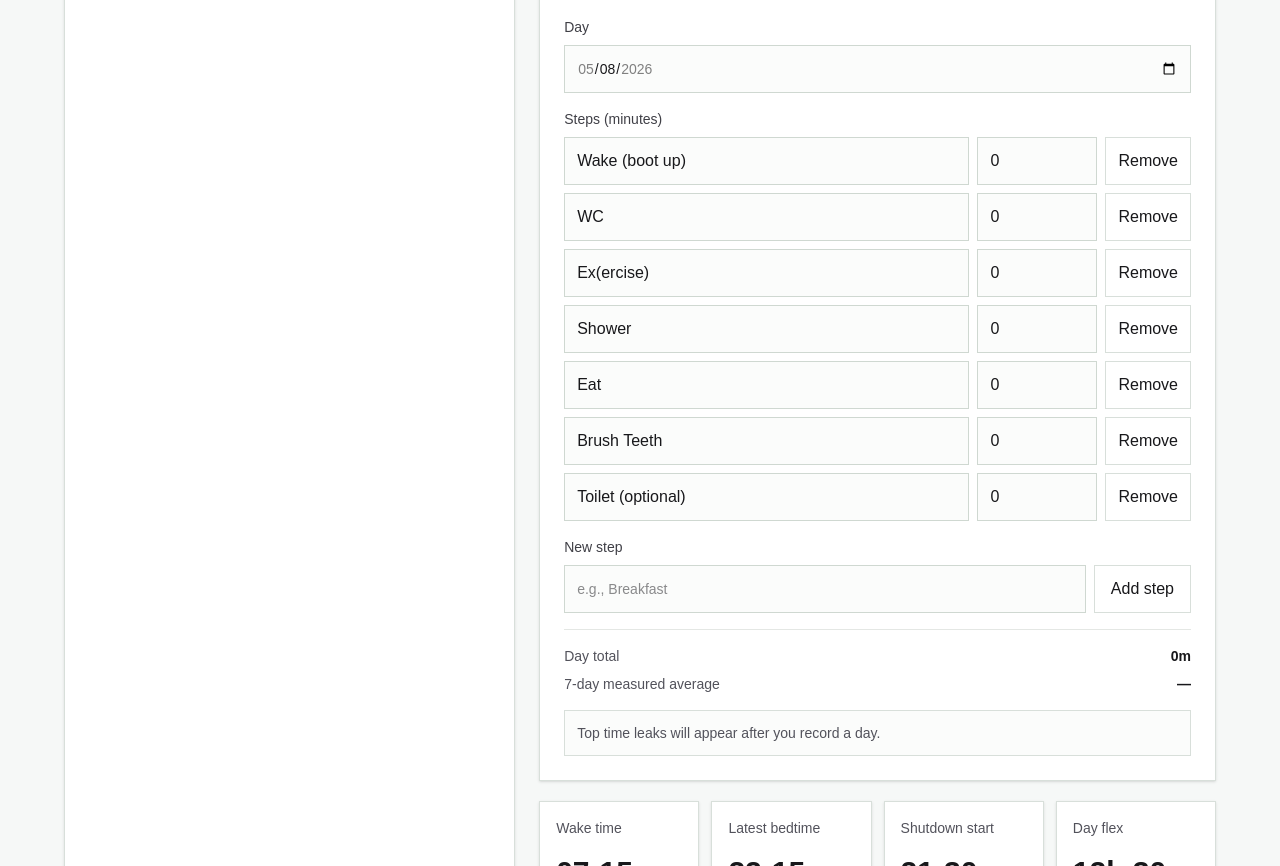
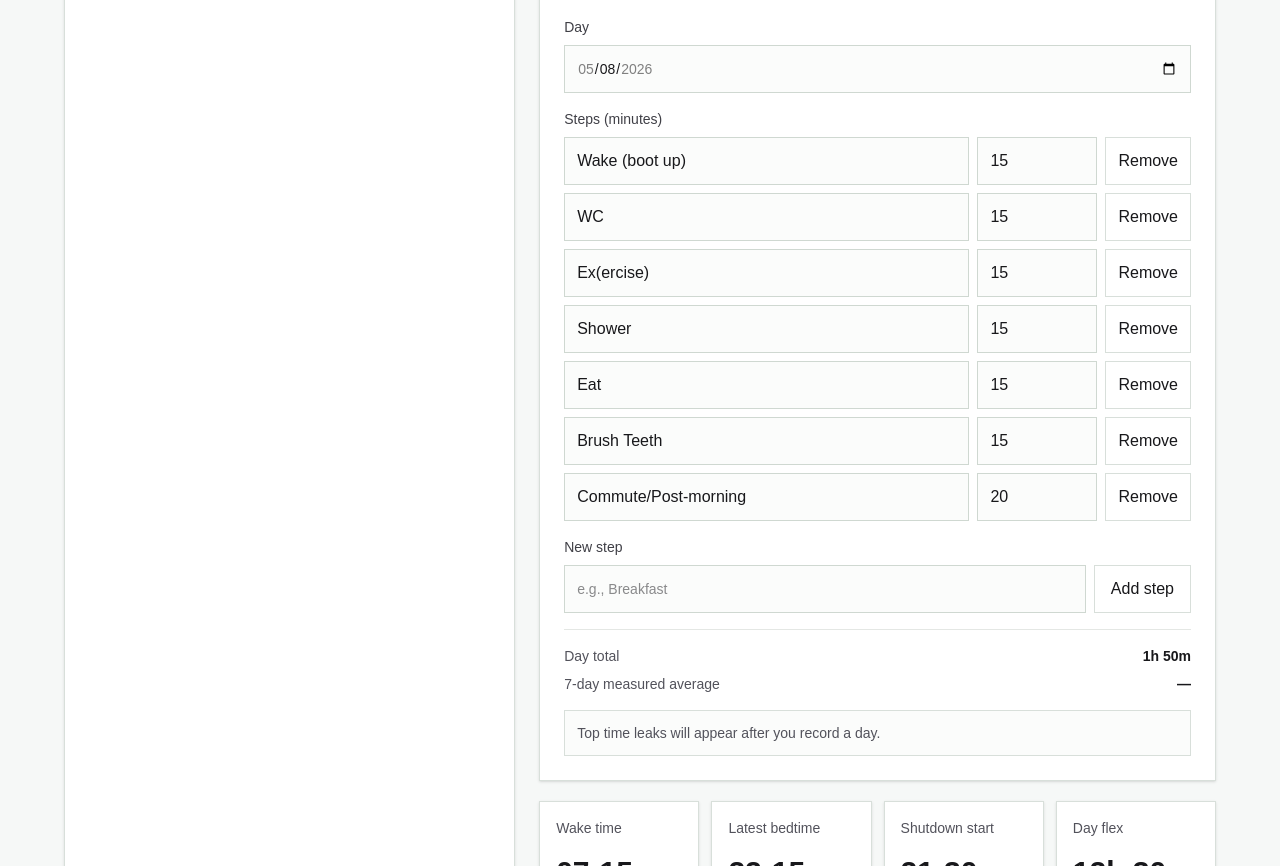
Before and after one commit to mathemage/SleepOps, a Next.js app in the folder sleepops/: page / in a window 1280 px wide. Shown: the part 460-1326 px from the top of the page. Built offline with nearby package versions, Linux system fonts and the light colour scheme.

Commit message:
fix(profiler): Update morning routine defaults #21
Agent-Logs-Url: https://github.com/mathemage/SleepOps/sessions/1b945484-d0a3-4e54-ac7b-f96596239a5c

Co-authored-by: mathemage <3373514+mathemage@users.noreply.github.com>

```diff
--- a/sleepops/src/app/sleep-compiler.tsx
+++ b/sleepops/src/app/sleep-compiler.tsx
@@ -9,6 +9,7 @@ import {
 import {
   addStep,
   createDefaultMorningRoutineProfiler,
+  defaultStepMinutes,
   measuredMorningRoutineMinutes,
   parseProfiler,
   pruneToLastNDays,
@@ -271,7 +272,7 @@ export function SleepCompiler() {
                   {profiler.steps.map((step) => {
                     const dayMinutes =
                       profiler.days.find((day) => day.date === recordDateKey)
-                        ?.minutesByStepId[step.id] ?? 0;
+                        ?.minutesByStepId[step.id] ?? defaultStepMinutes(step.id);
 
                     return (
                       <div
@@ -373,7 +374,7 @@ export function SleepCompiler() {
                 <div className="flex items-center justify-between gap-4">
                   <span>Day total</span>
                   <strong className="text-[#18181b]">
-                    {formatDuration(totalMinutesForDay(profiler, recordDateKey))}
+                    {formatDuration(displayedTotalMinutesForDay(profiler, recordDateKey))}
                   </strong>
                 </div>
                 <div className="flex items-center justify-between gap-4">
@@ -503,6 +504,23 @@ function readMinutes(input: HTMLInputElement, max: number, step: number): number
   const steppedMinutes = Math.round(roundedMinutes / step) * step;
 
   return Math.min(max, Math.max(0, steppedMinutes));
+}
+
+function displayedTotalMinutesForDay(
+  profiler: MorningRoutineProfiler,
+  dateKey: string,
+): number {
+  const storedMinutesByStepId =
+    profiler.days.find((candidate) => candidate.date === dateKey)?.minutesByStepId;
+
+  if (storedMinutesByStepId) {
+    return totalMinutesForDay(profiler, dateKey);
+  }
+
+  return profiler.steps.reduce(
+    (sum, step) => sum + defaultStepMinutes(step.id),
+    0,
+  );
 }
 
 function TopLeaks({
--- a/sleepops/src/lib/routine/index.ts
+++ b/sleepops/src/lib/routine/index.ts
@@ -2,6 +2,7 @@ export {
   addStep,
   clampWholeMinutes,
   createDefaultMorningRoutineProfiler,
+  defaultStepMinutes,
   isDateKey,
   measuredMorningRoutineMinutes,
   parseProfiler,
--- a/sleepops/src/lib/routine/profiler.ts
+++ b/sleepops/src/lib/routine/profiler.ts
@@ -20,6 +20,9 @@ export type RoutineLeak = {
 };
 
 const DATE_KEY_PATTERN = /^\d{4}-\d{2}-\d{2}$/;
+const DEFAULT_STEP_MINUTES = 15;
+const POST_MORNING_STEP_ID = "toilet";
+const POST_MORNING_STEP_MINUTES = 20;
 const UNSAFE_RECORD_KEYS = new Set(["__proto__", "constructor", "prototype"]);
 
 export function createDefaultMorningRoutineProfiler(): MorningRoutineProfiler {
@@ -31,10 +34,16 @@ export function createDefaultMorningRoutineProfiler(): MorningRoutineProfiler {
       { id: "shower", label: "Shower" },
       { id: "eat", label: "Eat" },
       { id: "brush-teeth", label: "Brush Teeth" },
-      { id: "toilet", label: "Toilet (optional)" },
+      { id: "toilet", label: "Commute/Post-morning" },
     ],
     days: [],
   };
+}
+
+export function defaultStepMinutes(stepId: string): number {
+  return stepId === POST_MORNING_STEP_ID
+    ? POST_MORNING_STEP_MINUTES
+    : DEFAULT_STEP_MINUTES;
 }
 
 export function clampWholeMinutes(value: unknown, max = 900): number {
@@ -160,14 +169,18 @@ export function setStepMinutesForDay(
   }
 
   const normalizedMinutes = clampWholeMinutes(minutes);
+  const currentDayMinutesByStepId =
+    profiler.days.find((day) => day.date === dateKey)?.minutesByStepId ??
+    Object.fromEntries(
+      profiler.steps.map((step) => [step.id, defaultStepMinutes(step.id)]),
+    );
 
   const nextDays = profiler.days
     .filter((day) => day.date !== dateKey)
     .concat({
       date: dateKey,
       minutesByStepId: {
-        ...(profiler.days.find((day) => day.date === dateKey)?.minutesByStepId ??
-          {}),
+        ...currentDayMinutesByStepId,
         [stepId]: normalizedMinutes,
       },
     });
```
Also changed, not shown: 2 other files (tests, documents, lock files or other folders).
